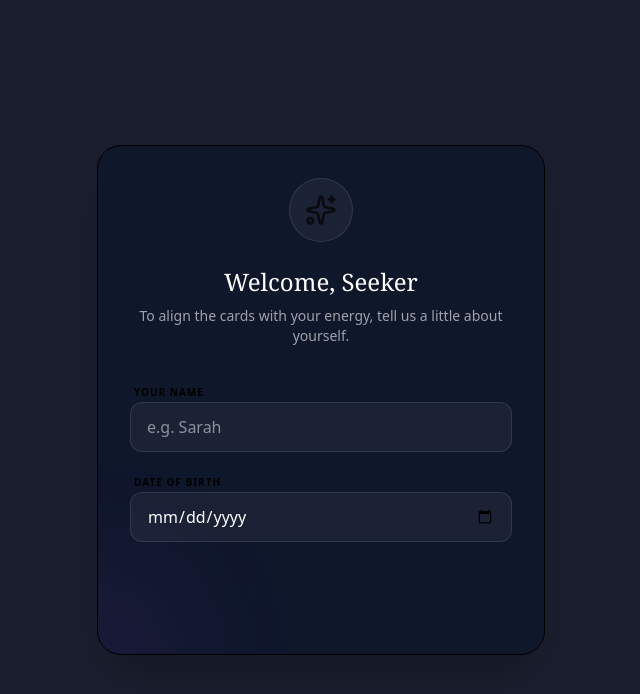
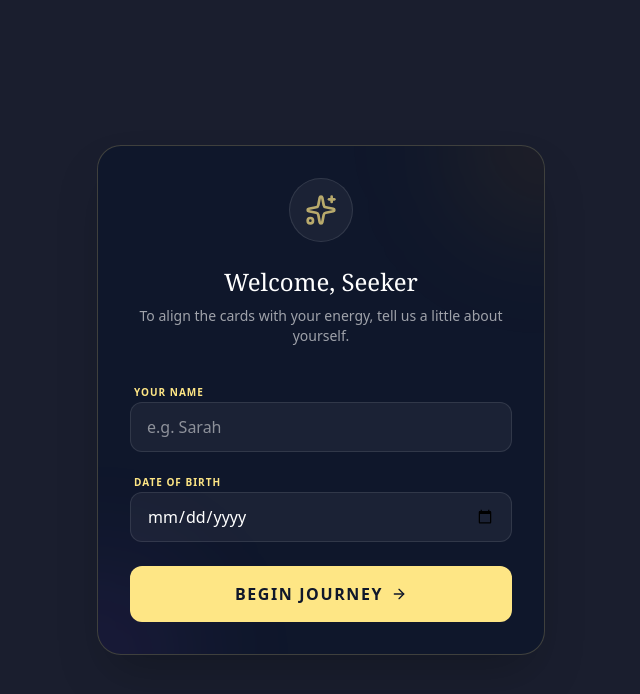
Before and after one commit to kimmyhighaltt/moonlight-mana, a React (Vite) app: page /#dashboard in a window 1280 px wide. Shown: the top 694 px of the page, without its empty margins (319-959 px from the left). Built offline with nearby package versions, Linux system fonts and the light colour scheme.

Commit message:
Added a button for onboarding

```diff
--- a/src/components/OnboardingModal.jsx
+++ b/src/components/OnboardingModal.jsx
@@ -1,66 +1,97 @@
-// src/components/OnboardingModal.jsx
 import React, { useState } from 'react';
-import { Sparkles, ArrowRight } from 'lucide-react';
-import { THEME } from '../constants/index';
+import { Sparkles, ArrowRight, Loader2 } from 'lucide-react';
 
-const OnboardingModal = ({ onComplete }) => {
+const OnboardingModal = ({ onComplete, isLoading = false }) => {
   const [name, setName] = useState('');
   const [dob, setDob] = useState('');
+  const [isSubmitting, setIsSubmitting] = useState(false);
 
   const handleSubmit = (e) => {
     e.preventDefault();
-    if (name && dob) {
+    if (name && dob && !isSubmitting) {
+      setIsSubmitting(true);
       onComplete({ name, dob });
     }
   };
 
+  // Combining internal submitting state with external loading prop for best UI
+  const activeLoading = isSubmitting || isLoading;
+
   return (
     <div className="fixed inset-0 z-[999] flex items-center justify-center bg-slate-950/90 backdrop-blur-sm p-6 animate-in fade-in duration-500">
-      <div className="w-full max-w-md bg-slate-900 border border-gold/30 rounded-3xl p-8 shadow-2xl relative overflow-hidden">
+      <div className="w-full max-w-md bg-slate-900 border border-amber-200/20 rounded-3xl p-8 shadow-2xl relative overflow-hidden">
 
-        {/* Decorative Background */}
-        <div className="absolute -top-20 -right-20 w-40 h-40 bg-gold/10 rounded-full blur-3xl" />
+        {/* Decorative Background Elements */}
+        <div className="absolute -top-20 -right-20 w-40 h-40 bg-amber-500/10 rounded-full blur-3xl" />
         <div className="absolute -bottom-20 -left-20 w-40 h-40 bg-purple-500/10 rounded-full blur-3xl" />
 
         <div className="relative z-10 text-center">
           <div className="w-16 h-16 bg-white/5 rounded-full flex items-center justify-center mx-auto mb-6 border border-white/10">
-            <Sparkles className="text-gold animate-pulse" size={32} />
+            <Sparkles className={`${activeLoading ? 'animate-spin' : 'animate-pulse'} text-amber-200`} size={32} />
           </div>
 
-          <h2 className="text-2xl font-serif text-white mb-2">Welcome, Seeker</h2>
-          <p className="text-white/60 text-sm mb-8">To align the cards with your energy, tell us a little about yourself.</p>
+          <h2 className="text-2xl font-serif text-white mb-2">
+            {activeLoading ? "Aligning the Stars..." : "Welcome, Seeker"}
+          </h2>
+          <p className="text-white/60 text-sm mb-8">
+            {activeLoading
+              ? "We're calculating your lunar alignment based on your birth energy."
+              : "To align the cards with your energy, tell us a little about yourself."
+            }
+          </p>
 
           <form onSubmit={handleSubmit} className="space-y-4">
-            <div className="space-y-1 text-left">
-              <label className="text-[10px] uppercase tracking-widest text-gold font-bold ml-1">Your Name</label>
+            <div className="space-y-1 text-left opacity-transition duration-300" style={{ opacity: activeLoading ? 0.5 : 1 }}>
+              <label className="text-[10px] uppercase tracking-widest text-amber-200 font-bold ml-1">Your Name</label>
               <input
                 type="text"
                 value={name}
                 onChange={(e) => setName(e.target.value)}
                 placeholder="e.g. Sarah"
-                className="w-full bg-white/5 border border-white/10 rounded-xl px-4 py-3 text-white focus:outline-none focus:border-gold transition-colors"
+                disabled={activeLoading}
+                className="w-full bg-white/5 border border-white/10 rounded-xl px-4 py-3 text-white focus:outline-none focus:border-amber-200/50 transition-colors disabled:cursor-not-allowed"
                 required
               />
             </div>
 
-            <div className="space-y-1 text-left">
-              <label className="text-[10px] uppercase tracking-widest text-gold font-bold ml-1">Date of Birth</label>
+            <div className="space-y-1 text-left opacity-transition duration-300" style={{ opacity: activeLoading ? 0.5 : 1 }}>
+              <label className="text-[10px] uppercase tracking-widest text-amber-200 font-bold ml-1">Date of Birth</label>
               <input
                 type="date"
                 value={dob}
                 onChange={(e) => setDob(e.target.value)}
-                className="w-full bg-white/5 border border-white/10 rounded-xl px-4 py-3 text-white focus:outline-none focus:border-gold transition-colors"
+                disabled={activeLoading}
+                className="w-full bg-white/5 border border-white/10 rounded-xl px-4 py-3 text-white focus:outline-none focus:border-amber-200/50 transition-colors disabled:cursor-not-allowed"
                 required
               />
             </div>
 
             <button
               type="submit"
-              className="w-full mt-6 py-4 bg-gold text-slate-900 font-bold uppercase tracking-widest rounded-xl hover:scale-[1.02] active:scale-[0.98] transition-all flex items-center justify-center gap-2"
+              disabled={activeLoading || !name || !dob}
+              className={`w-full mt-6 py-4 font-bold uppercase tracking-widest rounded-xl transition-all flex items-center justify-center gap-2
+                ${activeLoading
+                  ? 'bg-slate-800 text-white/40 cursor-wait'
+                  : 'bg-amber-200 text-slate-900 hover:scale-[1.02] active:scale-[0.98]'
+                }`}
             >
-              Begin Journey <ArrowRight size={16} />
+              {activeLoading ? (
+                <>
+                  Calculating... <Loader2 size={18} className="animate-spin" />
+                </>
+              ) : (
+                <>
+                  Begin Journey <ArrowRight size={16} />
+                </>
+              )}
             </button>
           </form>
+
+          {activeLoading && (
+            <p className="mt-4 text-[10px] text-amber-200/40 uppercase tracking-[0.2em] animate-pulse">
+              Consulting the Moon...
+            </p>
+          )}
         </div>
       </div>
     </div>
```
